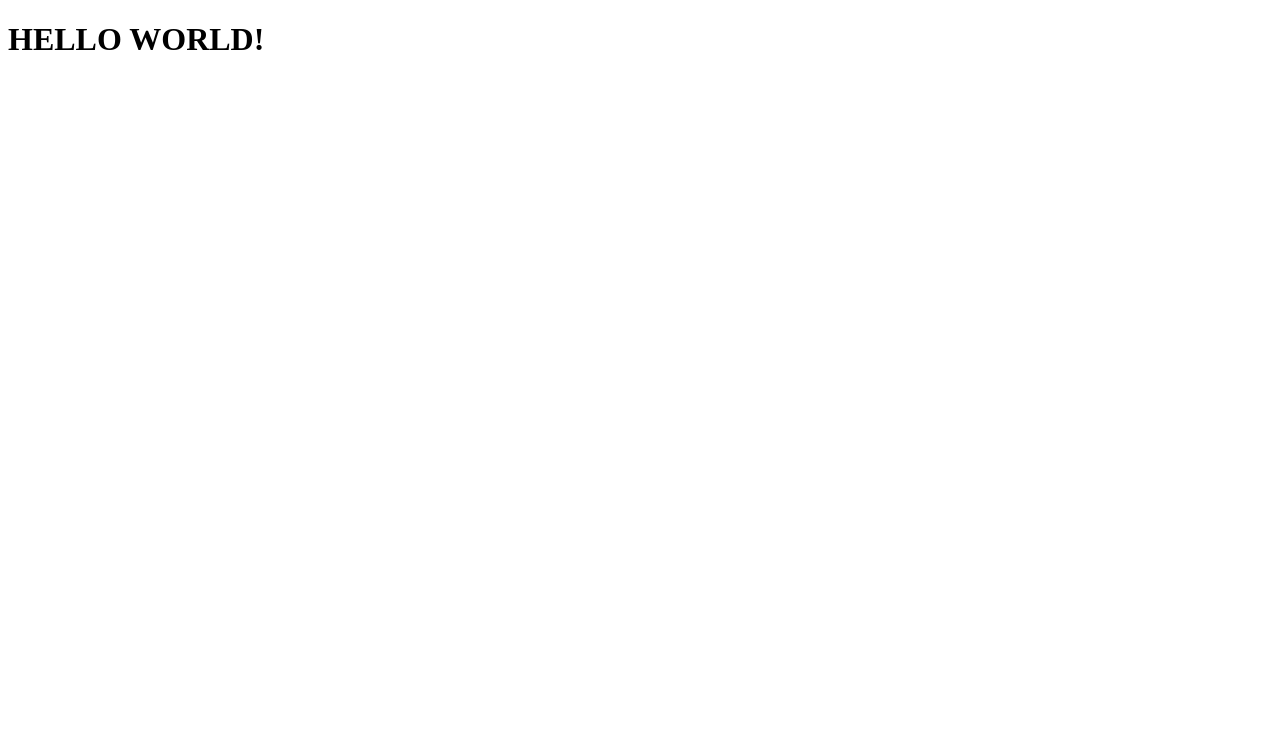
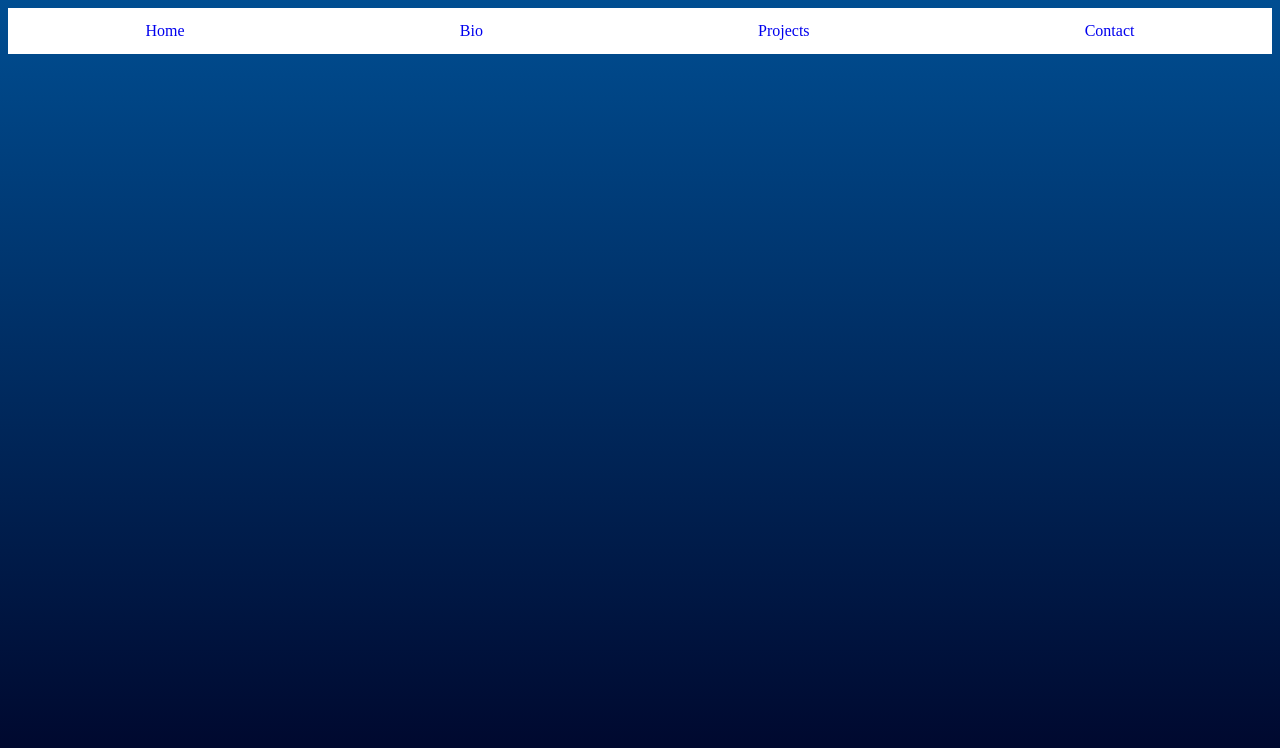
Before and after one commit to AlexanderPach/site-project, a plain HTML site: page main.html in a window 1280 px wide. Drawn offline with Linux system fonts and the light colour scheme.

Commit message:
adding navbar

```diff
--- a/index.css
+++ b/index.css
@@ -58,3 +58,7 @@
   .form button:hover,.form button:active,.form button:focus {
     background: #004e92;
   }
+
+  .form input:focus{
+    background-color: rgba(255, 255, 255, 0.5);
+  }
--- a/main.css
+++ b/main.css
@@ -0,0 +1,38 @@
+body{
+      background: linear-gradient(#004e92,#000428);
+      background-repeat: no-repeat;
+      background-size: cover;
+      background-attachment: fixed;
+      color: white;
+}
+
+ul {
+    list-style-type: none;
+    margin: 0;
+    padding: 0;
+    overflow: hidden;
+    background-color: white;
+    display: flex;
+    justify-content: space-around;
+}
+
+li{
+    float: left;
+
+}
+
+li a{
+    display: block;
+    padding: 14px 16px;
+    text-align: center;
+    text-decoration: none;
+    background-color: #ffffff;
+}
+
+a:hover{
+    background-color: #004e92;
+}
+
+a:focus{
+    color: #0bbeff;
+}
--- a/main.html
+++ b/main.html
@@ -4,9 +4,17 @@
     <meta charset="UTF-8">
     <meta http-equiv="X-UA-Compatible" content="IE=edge">
     <meta name="viewport" content="width=device-width, initial-scale=1.0">
+    <link rel="stylesheet" href="main.css">
     <title>Document</title>
 </head>
 <body>
-    <h1>HELLO WORLD!</h1>
+    <ul class="navbars">
+        <li><a href="main.html">Home</a></li>
+        <li><a href="bio.html">Bio</a></li>
+        <li><a href="projects.html">Projects</a></li>
+        <li><a href="contact.html">Contact</a></li>
+    </ul>
+
+
 </body>
 </html>
```
Also changed, not shown: bio.html (added), contact.html (added), projects.html (added).
